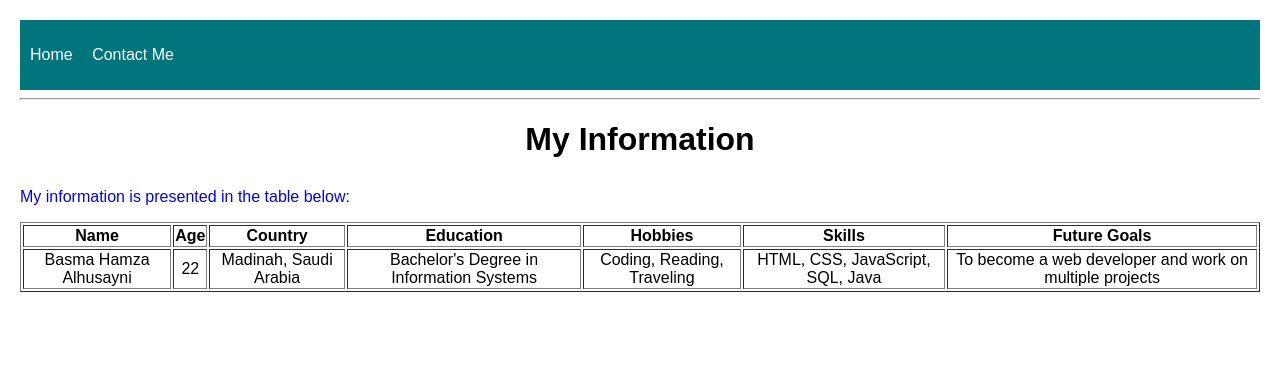
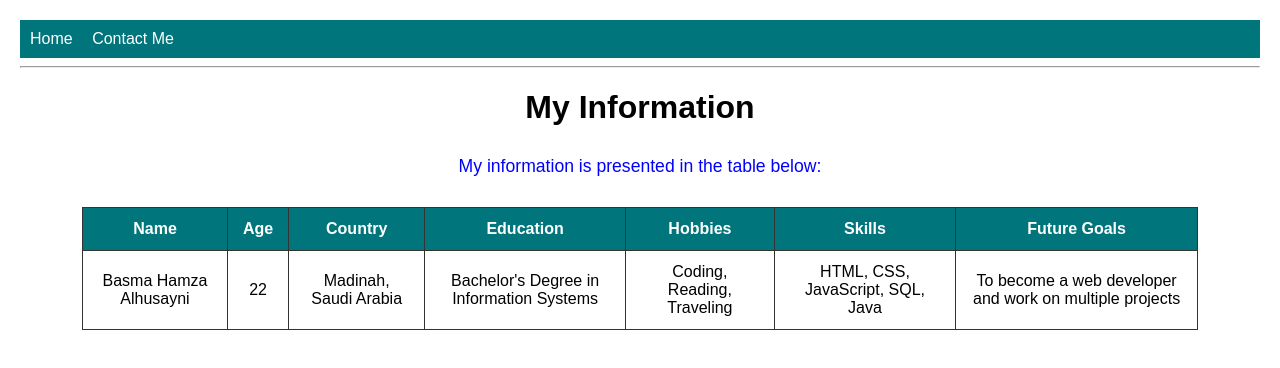
Before and after one commit to Basma-Alhusayni/basma_alhusayni, a plain HTML site: page index.html in a window 1280 px wide. Drawn offline with Linux system fonts and the light colour scheme.

Commit message:
abstract style from HTML into a separate CSS file

```diff
--- a/index.html
+++ b/index.html
@@ -4,37 +4,7 @@
     <meta charset="UTF-8">
     <meta name="viewport" content="width=device-width, initial-scale=1.0">
     <title>First Lesson</title>
-    <style>
-                body {
-            font-family: Arial;
-            margin: 20px;
-        }
-        nav {
-            background-color: #00757b;
-            padding: 10px;
-        }
-        nav ul {
-            list-style-type: none;
-            padding: 0;
-
-        }
-        nav ul li {
-            display: inline;
-            margin-right: 15px;
-
-        }
-        nav ul li a {
-            text-decoration: none;
-            color: white;
-        }
-        h1 {
-            text-align: center;
-            margin-bottom: 30px;
-        }
-        p {
-            color: blue;
-        }
-    </style>
+    <link rel="stylesheet" href="style.css">
 </head>
 <body>
     <nav>
@@ -44,10 +14,11 @@
         </ul>
     </nav>
     <hr>
-    <h1 style="text-align: center;">My Information</h1>
+    <h1>My Information</h1>
     <div id="my-info">
-        <p>My information is presented in the table below:</p></div>
-    <table border="1" style="display: flex; text-align: center;">
+        <p>My information is presented in the table below:</p>
+    </div>
+    <table>
         <tr>
             <th>Name</th>
             <th>Age</th>
--- /dev/null
+++ b/style.css
@@ -0,0 +1,55 @@
+body {
+    font-family: Arial, sans-serif;
+    margin: 20px;
+}
+
+nav {
+    background-color: #00757b;
+    padding: 10px;
+}
+
+nav ul {
+    list-style-type: none;
+    padding: 0;
+    margin: 0;
+}
+
+nav ul li {
+    display: inline;
+    margin-right: 15px;
+}
+
+nav ul li a {
+    text-decoration: none;
+    color: white;
+}
+
+h1 {
+    text-align: center;
+    margin-bottom: 30px;
+}
+
+p {
+    color: blue;
+    text-align: center;
+    font-size: 1.1em;
+}
+
+table {
+    margin: 0 auto;
+    margin-top: 30px;
+    border-collapse: collapse;
+    width: 90%;
+    text-align: center;
+    border: 1px solid #333;
+}
+
+th, td {
+    padding: 12px 15px;
+    border: 1px solid #333;
+}
+
+th {
+    background-color: #00757b;
+    color: white;
+}
```
Also changed, not shown: contact.html (+3 -29 lines).
